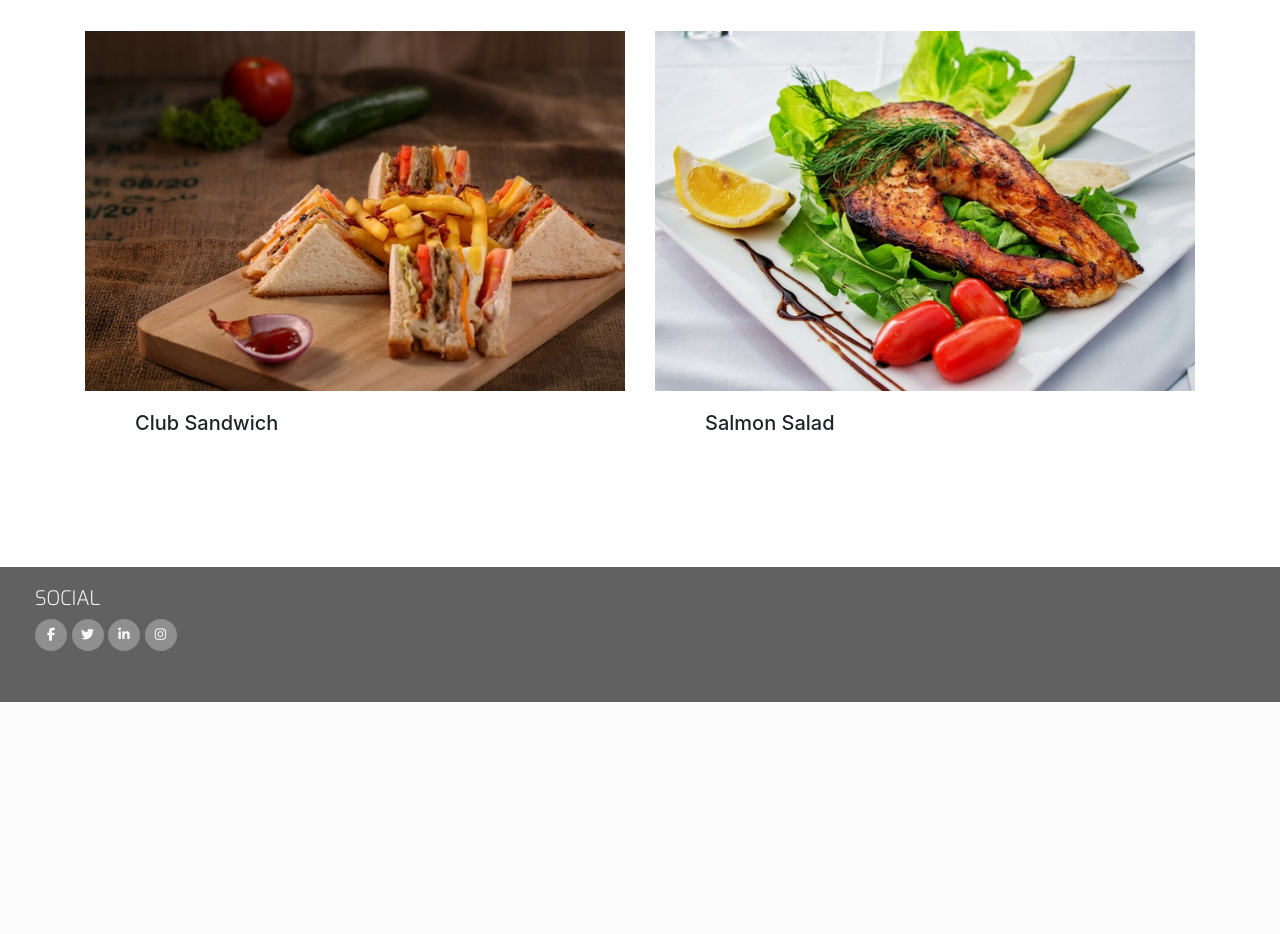
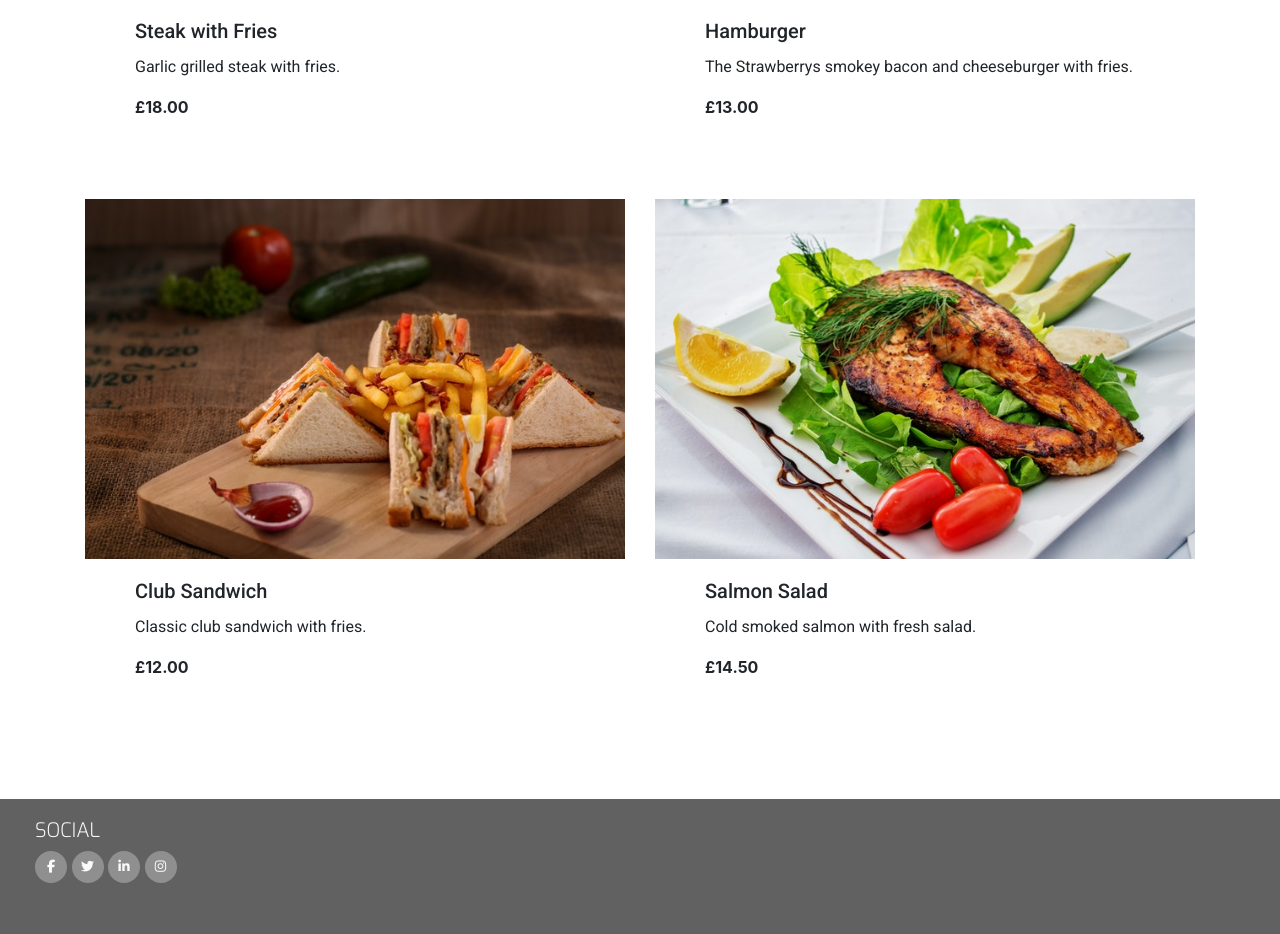
Before and after one commit to Ehnvik/my-restaurant, a Flask app: page /menu in a window 1280 px wide. Shown: the part 1862-2796 px from the top of the page. Before the commit the page ends 2564 px from the top, so only its background shows below. Run offline with Flask 2, Linux system fonts and the light colour scheme; some libraries are stand-ins or nearby versions.

Commit message:
Add prices to food dishes and style it

```diff
--- a/static/css/style.css
+++ b/static/css/style.css
@@ -43,6 +43,10 @@ h4 {
 
 .inline-block {
     display: inline-block;
+}
+
+p {
+    font-family: "Roboto", sans-serif;
 }
 
 /*--------------------------------------------Heading*/
@@ -121,11 +125,14 @@ header {
     letter-spacing: 2px;
 }
 
-/*--------------------------------------------Hover.css*/
 
 .hvr-sweep-to-bottom:before {
     background: rgba(0, 0, 0, 0.2);
     height: 120px;
+}
+
+.variety .card:hover img{
+    transform: scale(1.1);
 }
 
 /*--------------------------------------------Hero.css*/
@@ -235,6 +242,14 @@ header {
     transition: all 0.3s ease-in-out;
 }
 
+h5 {
+    font-family: "Roboto", sans-serif;
+}
+
+.variety .card:hover img{
+    transform: scale(1.1);
+}
+
 /* ----------------------------------------Footer */
 
 footer {
@@ -244,20 +259,6 @@ footer {
     margin: 0;
 }
 
-.cv-pdf i {
-    font-size: 18px;
-    color: #fafafa;
-    text-align: center;
-    padding-left: 5px;
-    transition: all 0.35s ease-in-out;
-    -moz-transition: all 0.35s ease-in-out;
-    -webkit-transition: all 0.35s ease-in-out;
-    -o-transition: all 0.35s ease-in-out;
-}
-
-.cv-pdf i:hover {
-    color: #c75b14;
-}
 
 .social-links {
     padding-bottom: 15px;
--- a/templates/menu.html
+++ b/templates/menu.html
@@ -1,6 +1,6 @@
 {% extends "base.html" %}
 {% block content1 %}
-  <!--Variety----->
+  <!--Food Menu----->
   <section id="variety" class="variety pt-4">
     <div class="container">
         <div class="section-title">
@@ -17,6 +17,7 @@
                         <p class="card-text">
                             Delicious Ramen soup with meat, vegetables, egg and japanese noodles.
                         </p>
+                        <span class="price font-weight-bold">£14.00</span>
                     </div>
                 </div>
 
@@ -32,6 +33,7 @@
                         <p class="card-text">
                             Try our fantastic pasta basil with fresh tomatoes, basil and dry chili.
                         </p>
+                        <span class="price font-weight-bold">£12.00</span>
                     </div>
                 </div>
 
@@ -45,7 +47,9 @@
                     <div class="card-body">
                         <h5 class="card-title">Smoked Salmon</h5>
                         <p class="card-text">
+                            Delicious hot smoked salmon bought from towns local deli.
                         </p>
+                        <span class="price font-weight-bold">£17.00</span>
                     </div>
                 </div>
 
@@ -59,8 +63,9 @@
                     <div class="card-body">
                         <h5 class="card-title">Pancakes</h5>
                         <p class="card-text">
-
+                            The Strawberrys signature dish. Pancakes with syrup topped with strawberrys on top.
                         </p>
+                        <span class="price font-weight-bold">£9.00</span>
                     </div>
                 </div>
 
@@ -74,8 +79,9 @@
                     <div class="card-body">
                         <h5 class="card-title">Steak with Fries</h5>
                         <p class="card-text">
-
+                            Garlic grilled steak with fries.
                         </p>
+                        <span class="price font-weight-bold">£18.00</span>
                     </div>
                 </div>
 
@@ -88,8 +94,9 @@
                     <div class="card-body">
                         <h5 class="card-title">Hamburger</h5>
                         <p class="card-text">
-
+                            The Strawberrys smokey bacon and cheeseburger with fries.
                         </p>
+                        <span class="price font-weight-bold">£13.00</span>
                     </div>
                 </div>
 
@@ -102,8 +109,9 @@
                     <div class="card-body">
                         <h5 class="card-title">Club Sandwich</h5>
                         <p class="card-text">
-
+                            Classic club sandwich with fries.
                         </p>
+                        <span class="price font-weight-bold">£12.00</span>
                     </div>
                 </div>
 
@@ -116,8 +124,9 @@
                     <div class="card-body">
                         <h5 class="card-title">Salmon Salad</h5>
                         <p class="card-text">
-
+                            Cold smoked salmon with fresh salad.
                         </p>
+                        <span class="price font-weight-bold">£14.50</span>
                     </div>
                 </div>
 
```
